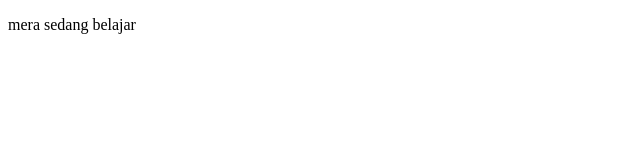
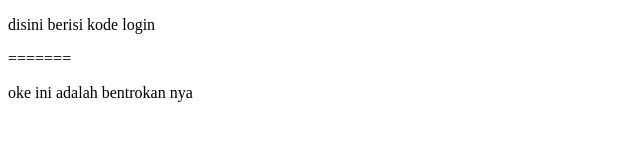
Before and after one commit to mera28/belajargitgit, a plain HTML site: page login.html in a window 1280 px wide. Shown: the whole page, without its empty margins (0-640 px from the left). Drawn offline with Linux system fonts and the light colour scheme.

Commit message:
perbaiki konflik

```diff
--- a/login.html
+++ b/login.html
@@ -6,6 +6,9 @@
     <title>mera</title>
 </head>
 <body>
-    <p>mera sedang belajar</p>
+    <p>disini berisi kode login</p>
+    =======
+    <p>oke ini adalah bentrokan nya</p>
+
 </body>
 </html>
```
